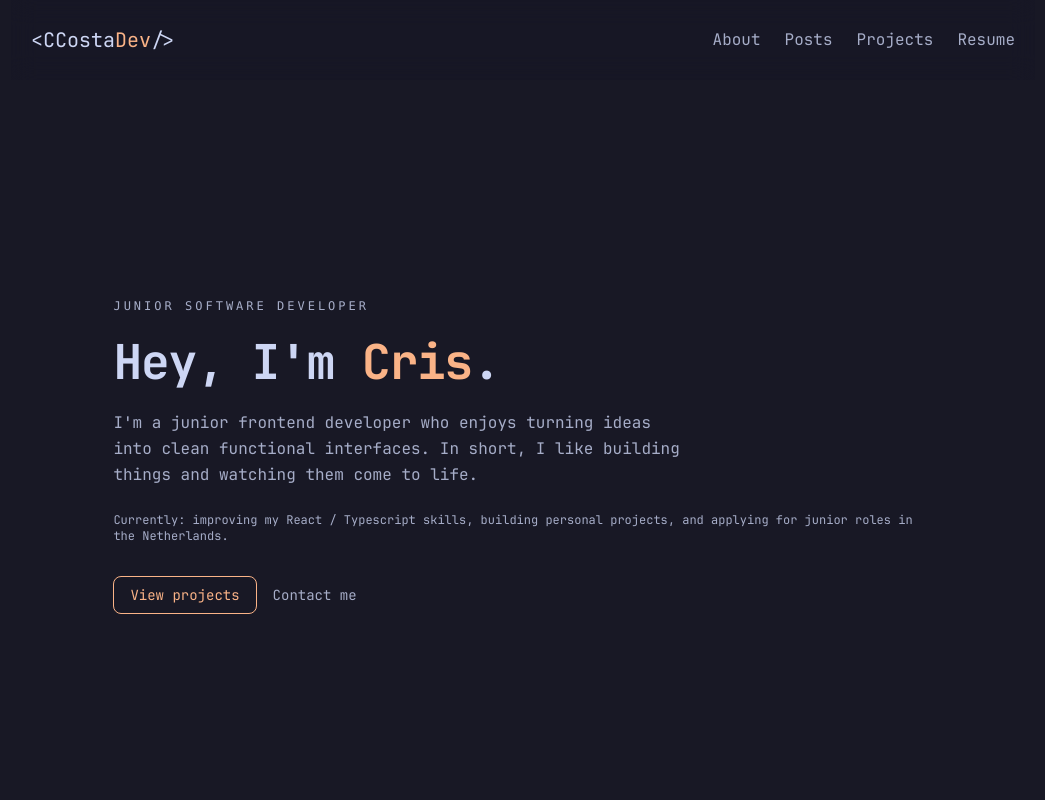
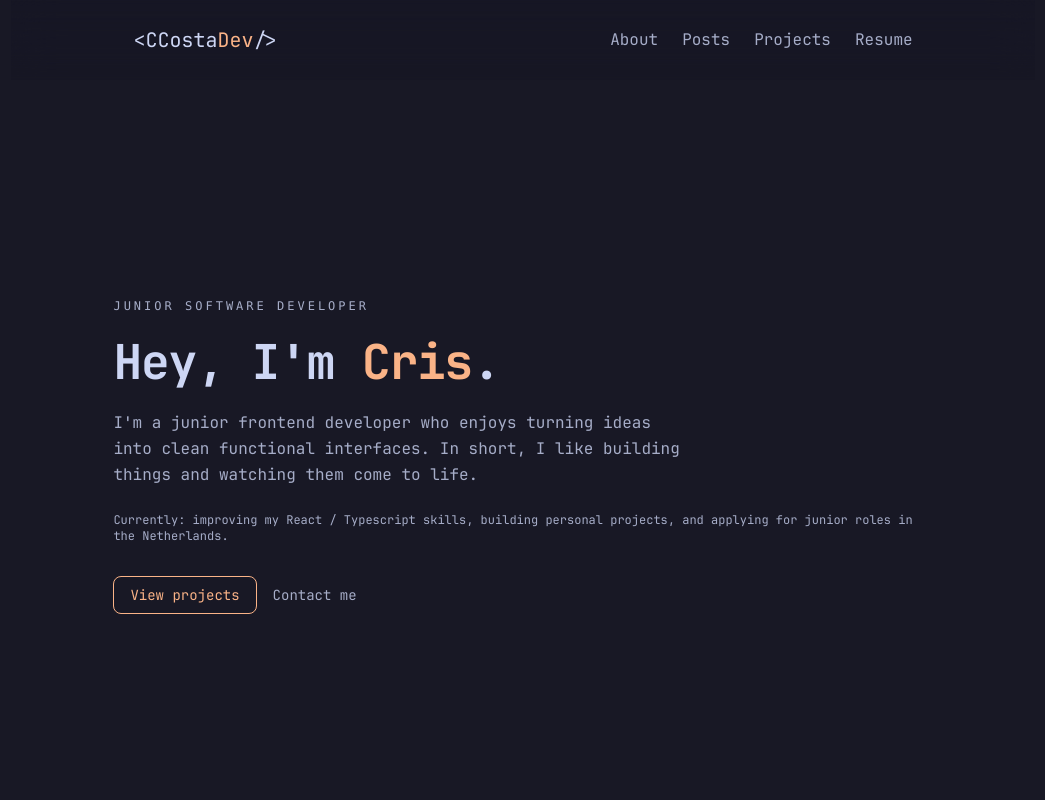
Before and after one commit to CCostaDev/portfolio, a React (Vite) app: page / in a window 1280 px wide. Shown: the top 800 px of the page, without its empty margins (117-1162 px from the left). Built offline with nearby package versions, Linux system fonts and the light colour scheme.

Commit message:
replaced navbar with a gradient blurry navbar

```diff
--- a/src/components/Navbar.tsx
+++ b/src/components/Navbar.tsx
@@ -21,9 +21,9 @@ const Navbar = () => {
   };
 
   return (
-    <header className="sticky top-0 z-20 select-none">
-      <div className="bg-[color-mix(in_srgb,var(--bg)_70%,transparent)] backdrop-blur-md">
-        <nav className="flex h-20 items-center justify-between px-5 py-4">
+    <header className="header-blur select-none">
+      <div className="mx-auto w-full max-w-[90%] md:max-w-[80%]">
+        <nav className="relative flex h-20 items-center justify-between p-5 pb-5">
           {/* Logo / Home */}
           <button
             type="button"
--- a/src/index.css
+++ b/src/index.css
@@ -82,4 +82,37 @@ body {
       opacity: 0;
     }
   }
+
+  .header-blur {
+    position: sticky;
+    top: 0;
+    z-index: 20;
+  }
+
+  .header-blur::before {
+    content: "";
+    position: absolute;
+    inset: 0;
+    background: color-mix(in srgb, var(--bg) 70%, transparent);
+    backdrop-filter: blur(24px);
+    -webkit-backdrop-filter: blur(24px);
+    mask-image: linear-gradient(
+      to bottom,
+      rgba(0, 0, 0, 1) 0%,
+      rgba(0, 0, 0, 1) 35%,
+      rgba(0, 0, 0, 0.7) 60%,
+      rgba(0, 0, 0, 0.4) 80%,
+      rgba(0, 0, 0, 0) 100%
+    );
+    -webkit-mask-image: linear-gradient(
+      to bottom,
+      rgba(0, 0, 0, 1) 0%,
+      rgba(0, 0, 0, 0.9) 35%,
+      rgba(0, 0, 0, 0.7) 60%,
+      rgba(0, 0, 0, 0.4) 80%,
+      rgba(0, 0, 0, 0) 100%
+    );
+    pointer-events: none;
+    z-index: -1;
+  }
 }
```
